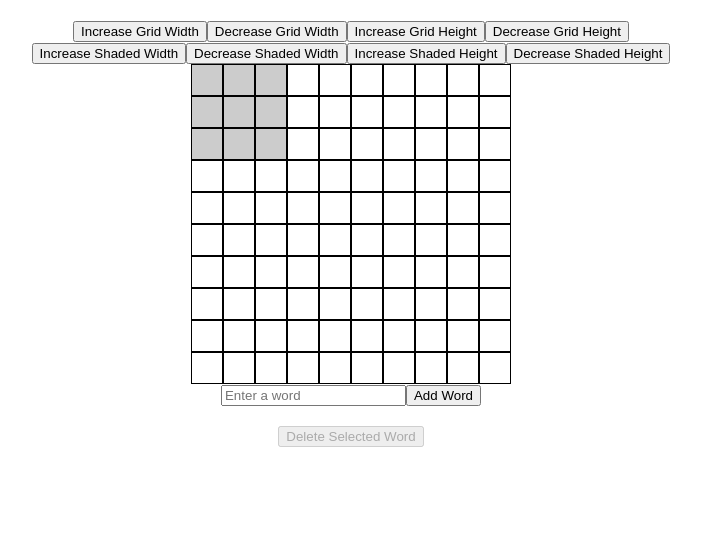
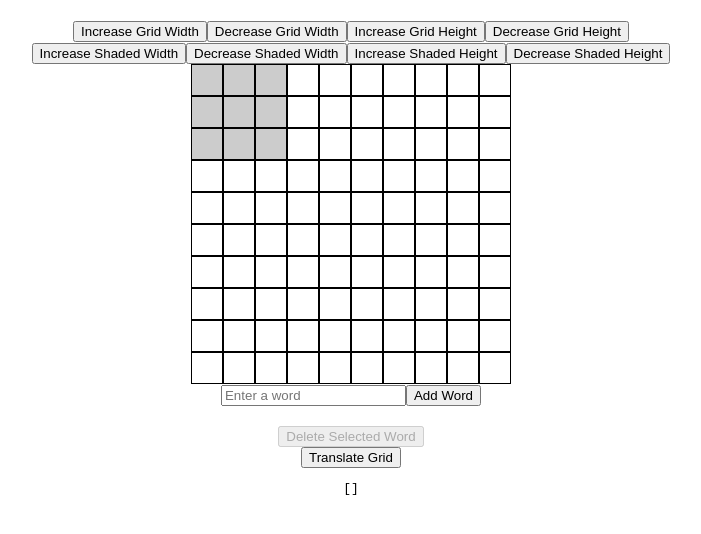
Before and after one commit to MERN-ing-the-midnight-oil/crux-drafter, a React (Create React App) app: page / in a window 1280 px wide. Shown: the top 534 px of the page, without its empty margins (289-990 px from the left). Built offline with nearby package versions, Linux system fonts and the light colour scheme.

Commit message:
added translade grid function

```diff
--- a/src/App.js
+++ b/src/App.js
@@ -2,6 +2,7 @@ import React, { useState } from "react";
 import Grid from "./components/Grid";
 import Word from "./components/Word";
 import HoldingArea from "./components/HoldingArea";
+import { translateGridState } from "./utils/gridUtils"; // Import the utility function
 import "./App.css";
 
 const App = () => {
@@ -22,6 +23,7 @@ const App = () => {
 		startCol: 0,
 	});
 	const [manualEntries, setManualEntries] = useState([]);
+	const [visualGrid, setVisualGrid] = useState([]);
 
 	const handleSelectWord = (word) => {
 		console.log(`Selected word: ${word.word}`);
@@ -363,6 +365,12 @@ const App = () => {
 		});
 	};
 
+	const handleTranslateGrid = () => {
+		const translatedGrid = translateGridState(grid);
+		setVisualGrid(translatedGrid);
+		console.log(translatedGrid);
+	};
+
 	return (
 		<div className="app">
 			<div className="grid-size-controls">
@@ -414,6 +422,8 @@ const App = () => {
 					Delete Selected Word
 				</button>
 			</div>
+			<button onClick={handleTranslateGrid}>Translate Grid</button>
+			<pre>{JSON.stringify(visualGrid, null, 2)}</pre>
 		</div>
 	);
 };
--- /dev/null
+++ b/src/utils/gridUtils.js
@@ -0,0 +1,16 @@
+// src/utils/gridUtils.js
+
+export const translateGridState = (grid) => {
+	return grid.map((row) =>
+		row.map((cell) => {
+			if (cell === null) {
+				return ["##"];
+			} else if (/[A-Za-z]/.test(cell)) {
+				return [`${cell.toUpperCase()}_`];
+			} else if (/[0-9]/.test(cell)) {
+				return [cell.padStart(2, "0")];
+			}
+			return ["##"];
+		})
+	);
+};
```
